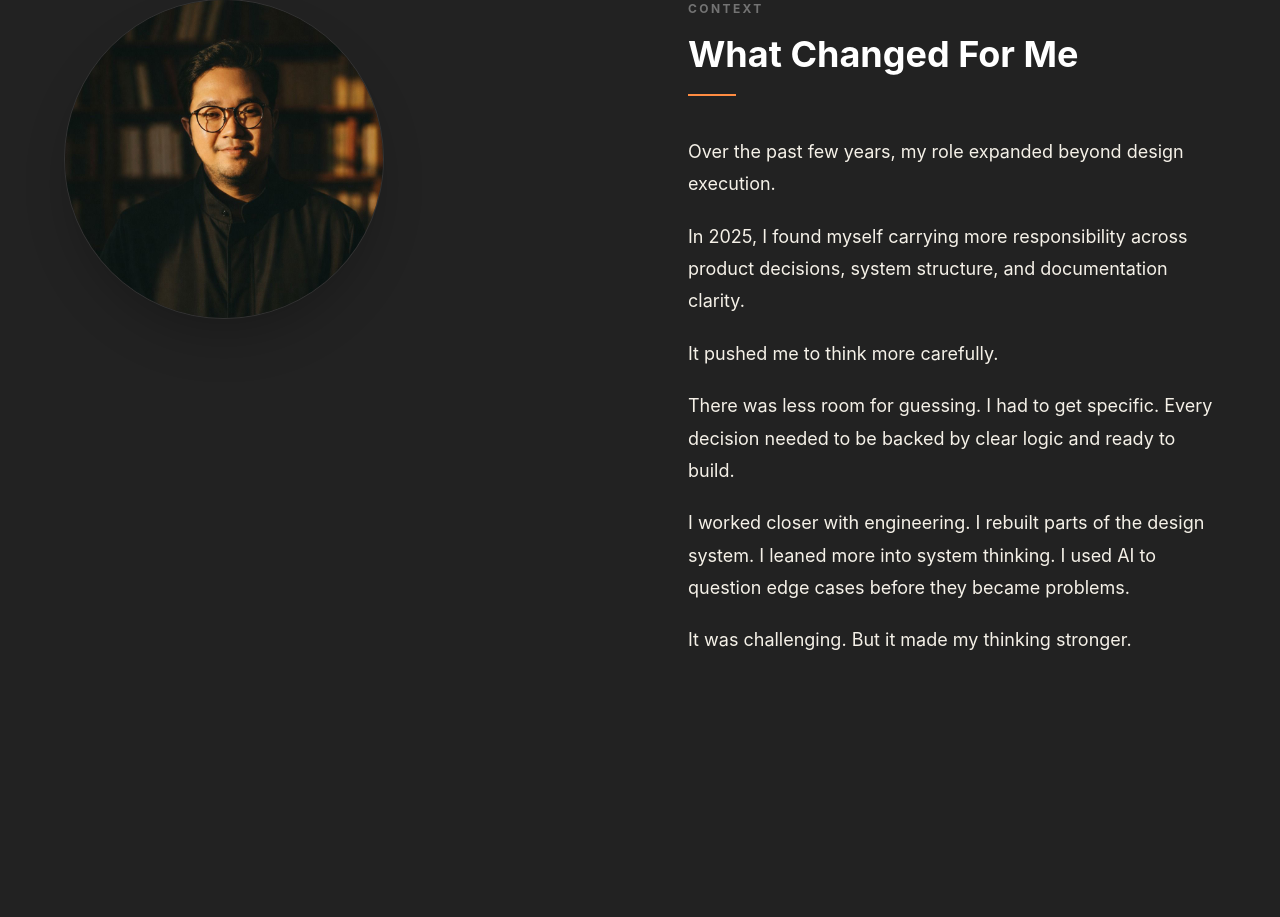
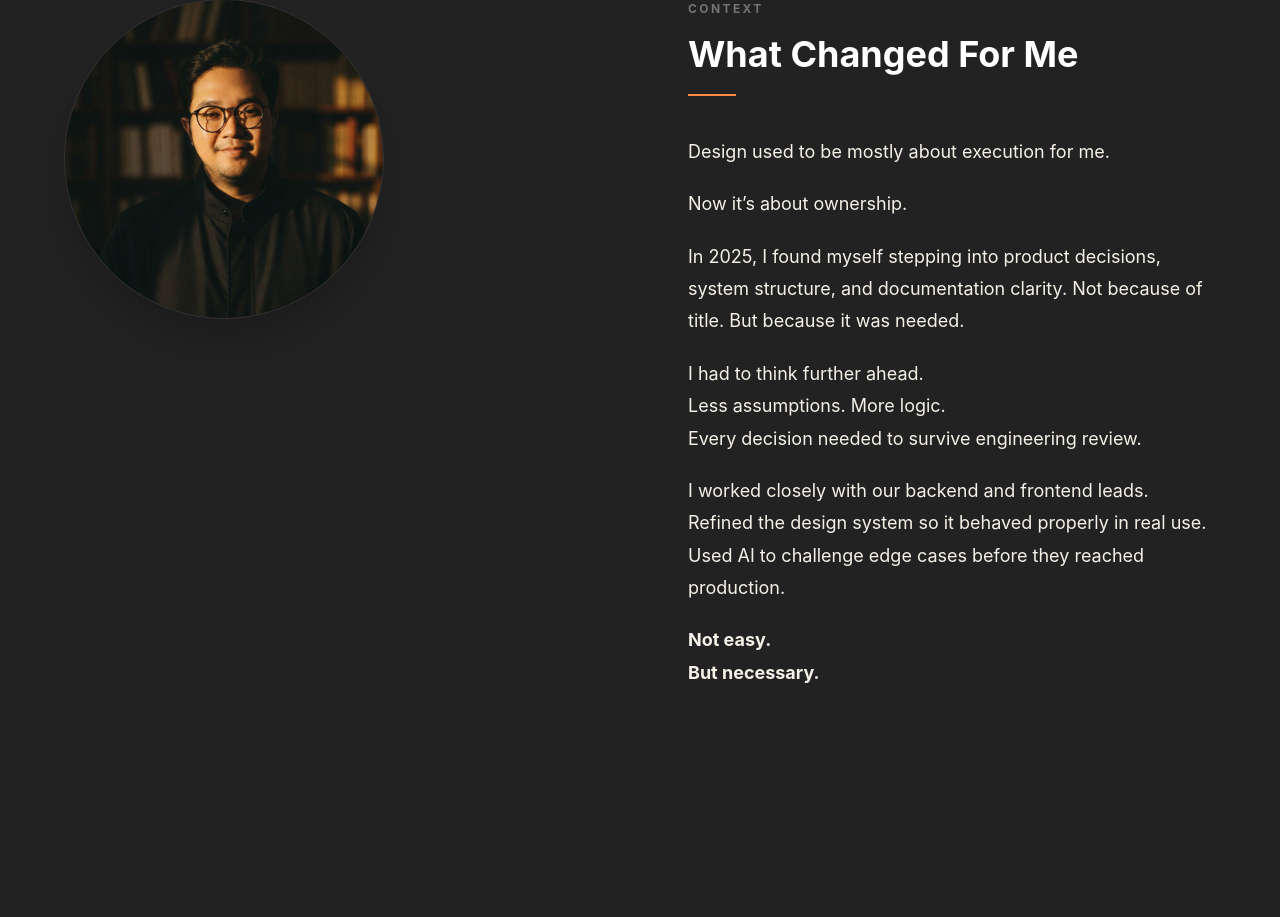
Before and after one commit to angkurns/angkurn-portfolio, a React (Vite) app: page /about in a window 1280 px wide. Shown: the part 840-1757 px from the top of the page. Built offline with nearby package versions, Linux system fonts and the light colour scheme; no server answers.

Commit message:
Add dynamic thumbnail support from Supabase storage

```diff
--- a/src/pages/AboutPage.jsx
+++ b/src/pages/AboutPage.jsx
@@ -142,12 +142,23 @@ const AboutPage = () => {
               </div>
 
               <div className="space-y-5 text-warm-white text-lg leading-[1.8]">
-                <p>Over the past few years, my role expanded beyond design execution.</p>
-                <p>In 2025, I found myself carrying more responsibility across product decisions, system structure, and documentation clarity.</p>
-                <p>It pushed me to think more carefully.</p>
-                <p>There was less room for guessing. I had to get specific. Every decision needed to be backed by clear logic and ready to build.</p>
-                <p>I worked closer with engineering. I rebuilt parts of the design system. I leaned more into system thinking. I used AI to question edge cases before they became problems.</p>
-                <p>It was challenging. But it made my thinking stronger.</p>
+                <p>Design used to be mostly about execution for me.</p>
+                <p>Now it’s about ownership.</p>
+                <p>In 2025, I found myself stepping into product decisions, system structure, and documentation clarity. Not because of title. But because it was needed.</p>
+                <p>
+                  I had to think further ahead.<br />
+                  Less assumptions. More logic.<br />
+                  Every decision needed to survive engineering review.
+                </p>
+                <p>
+                  I worked closely with our backend and frontend leads.<br />
+                  Refined the design system so it behaved properly in real use.<br />
+                  Used AI to challenge edge cases before they reached production.
+                </p>
+                <p className="font-bold">
+                  Not easy.<br />
+                  But necessary.
+                </p>
               </div>
             </div>
           </div>
```
